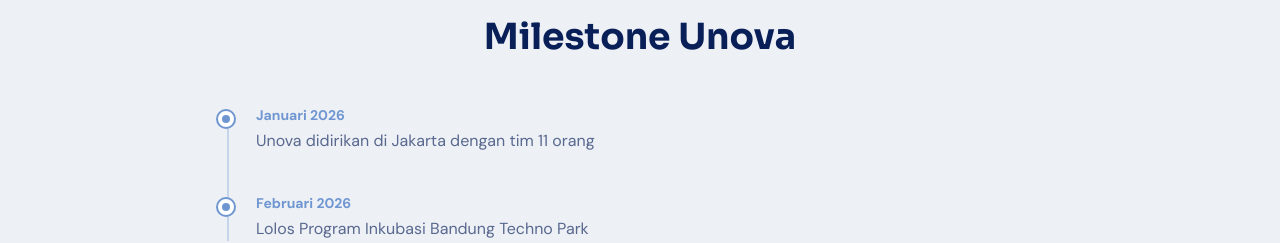
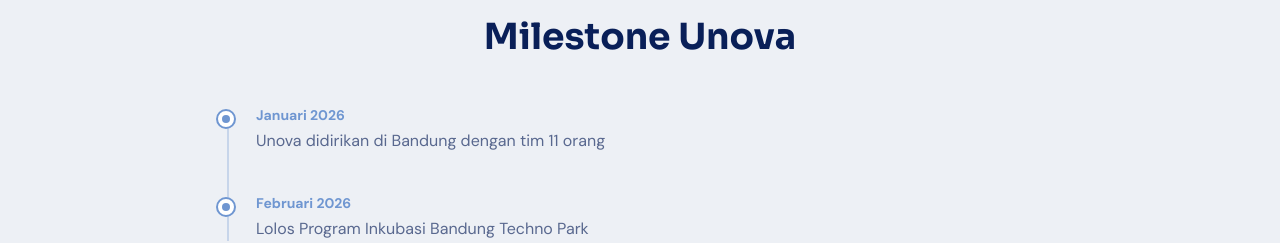
Before and after one commit to ripkie/unovaWebsite, a Next.js app: page /about in a window 1280 px wide. Shown: the part 1841-2084 px from the top of the page. Built offline with nearby package versions, Linux system fonts and the light colour scheme.

Commit message:
update milestone

```diff
--- a/src/app/about/page.tsx
+++ b/src/app/about/page.tsx
@@ -33,7 +33,7 @@ const values = [
 ];
 
 const milestones = [
-  { date: "Januari 2026", event: "Unova didirikan di Jakarta dengan tim 11 orang" },
+  { date: "Januari 2026", event: "Unova didirikan di Bandung dengan tim 11 orang" },
   { date: "Februari 2026", event: "Lolos Program Inkubasi Bandung Techno Park" },
 ];
 
```
